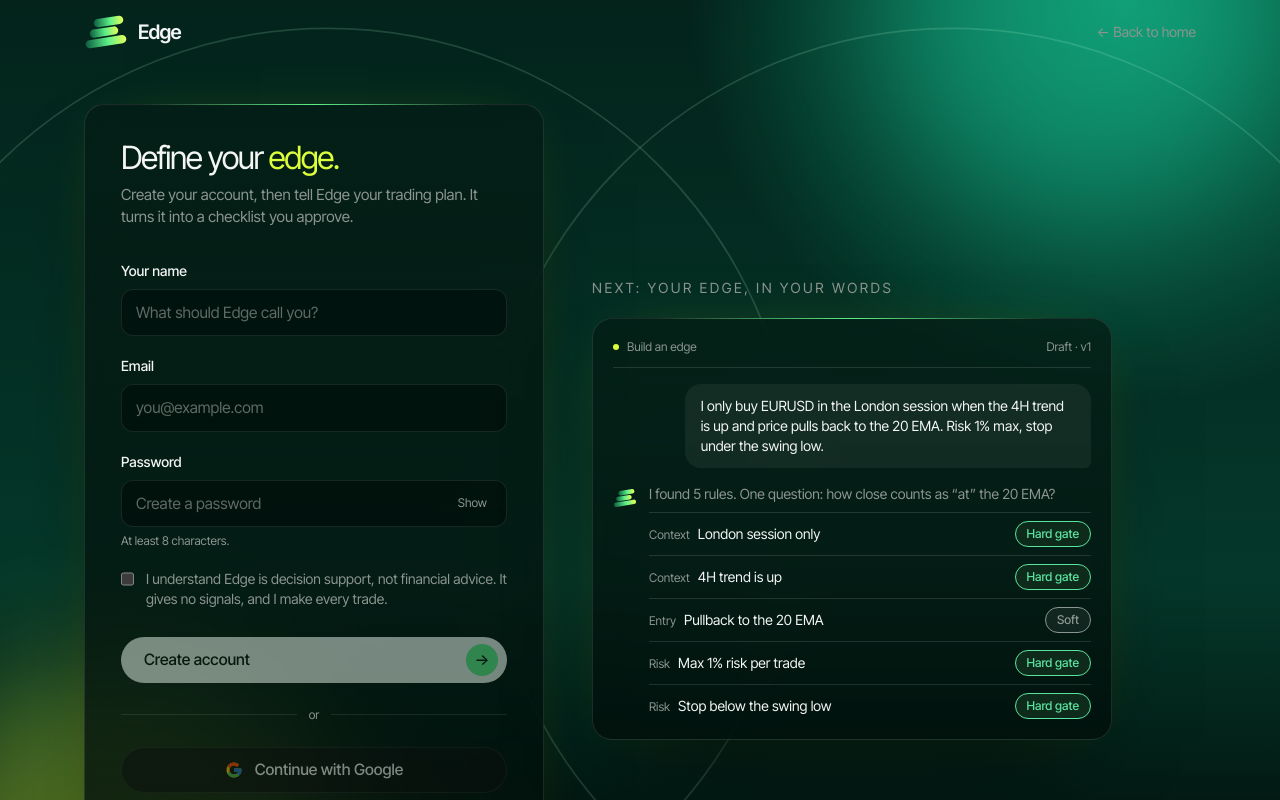
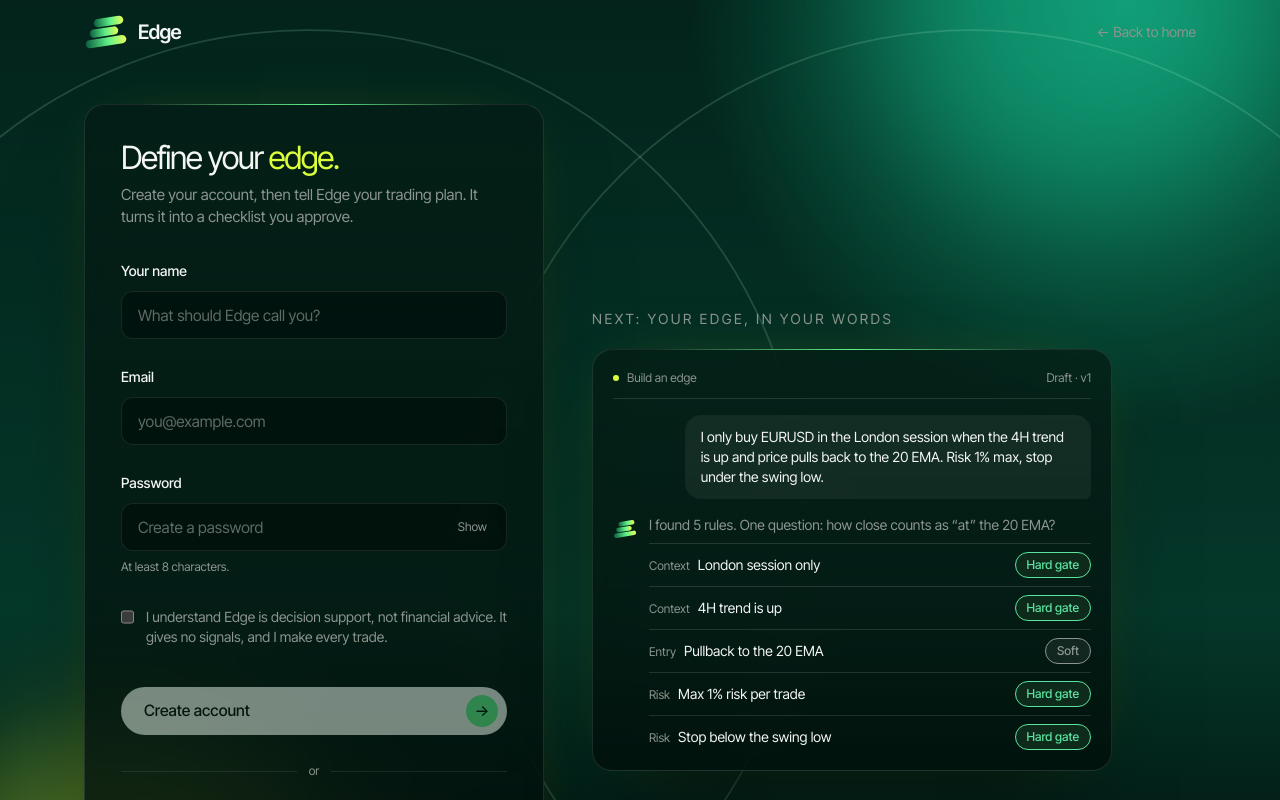
Before and after one commit to EDGE-NG/Edge-ng, a Next.js app in the folder web/: page /signup in a window 1280 px wide. Shown: the top 800 px of the page. Built offline with nearby package versions, Linux system fonts and the light colour scheme.

Commit message:
Enhance form field spacing and input height for better breathing room

```diff
--- a/web/app/_components/auth-screen.tsx
+++ b/web/app/_components/auth-screen.tsx
@@ -154,12 +154,12 @@ export default function AuthScreen({ mode }: { mode: Mode }) {
               : "Sign in to pick up your edge where you left it."}
           </p>
 
-          <form onSubmit={submit} className="mt-8 space-y-5" noValidate>
+          <form onSubmit={submit} className="mt-8 space-y-7" noValidate>
             {signup && (
               <Field label="Your name" htmlFor="name">
                 <input
                   id="name"
-                  className="input"
+                  className="input h-12 px-4"
                   autoComplete="name"
                   required
                   value={name}
@@ -171,7 +171,7 @@ export default function AuthScreen({ mode }: { mode: Mode }) {
             <Field label="Email" htmlFor="email">
               <input
                 id="email"
-                className="input"
+                className="input h-12 px-4"
                 type="email"
                 autoComplete="email"
                 required
@@ -201,7 +201,7 @@ export default function AuthScreen({ mode }: { mode: Mode }) {
               <div className="relative">
                 <input
                   id="password"
-                  className="input pr-16"
+                  className="input h-12 px-4 pr-16"
                   type={showPw ? "text" : "password"}
                   autoComplete={signup ? "new-password" : "current-password"}
                   required
@@ -222,7 +222,7 @@ export default function AuthScreen({ mode }: { mode: Mode }) {
             </Field>
 
             {signup && (
-              <label className="flex cursor-pointer items-start gap-3 text-sm text-muted">
+              <label className="flex cursor-pointer items-start gap-3 text-sm text-muted pt-1">
                 <input
                   type="checkbox"
                   className="mt-0.5 h-4 w-4 accent-[#5ef088]"
@@ -254,7 +254,7 @@ export default function AuthScreen({ mode }: { mode: Mode }) {
 
             <button
               type="submit"
-              className="btn btn-main w-full mt-2"
+              className="btn btn-main w-full mt-3 min-h-[48px]"
               disabled={
                 busy !== "" || !email || !password || (signup && (!name.trim() || !accept))
               }
@@ -269,7 +269,7 @@ export default function AuthScreen({ mode }: { mode: Mode }) {
             </button>
           </form>
 
-          <div className="my-6 flex items-center gap-3 text-xs text-muted" aria-hidden="true">
+          <div className="my-7 flex items-center gap-3 text-xs text-muted" aria-hidden="true">
             <span className="h-px flex-1 bg-line" />
             or
             <span className="h-px flex-1 bg-line" />
@@ -277,7 +277,7 @@ export default function AuthScreen({ mode }: { mode: Mode }) {
 
           <button
             type="button"
-            className="btn w-full gap-3 border border-line bg-surface text-ink hover:border-accent/50"
+            className="btn w-full min-h-[48px] gap-3 border border-line bg-surface text-ink hover:border-accent/50"
             disabled={busy !== "" || (signup && !accept)}
             onClick={() => {
               setBusy("google");
@@ -338,11 +338,11 @@ function Field({
 }) {
   return (
     <div>
-      <label htmlFor={htmlFor} className="mb-2 block text-sm font-medium text-ink">
+      <label htmlFor={htmlFor} className="mb-2.5 block text-sm font-medium text-ink">
         {label}
       </label>
       {children}
-      {hint && <p className="mt-1.5 text-xs text-muted">{hint}</p>}
+      {hint && <p className="mt-2 text-xs text-muted">{hint}</p>}
     </div>
   );
 }
```
